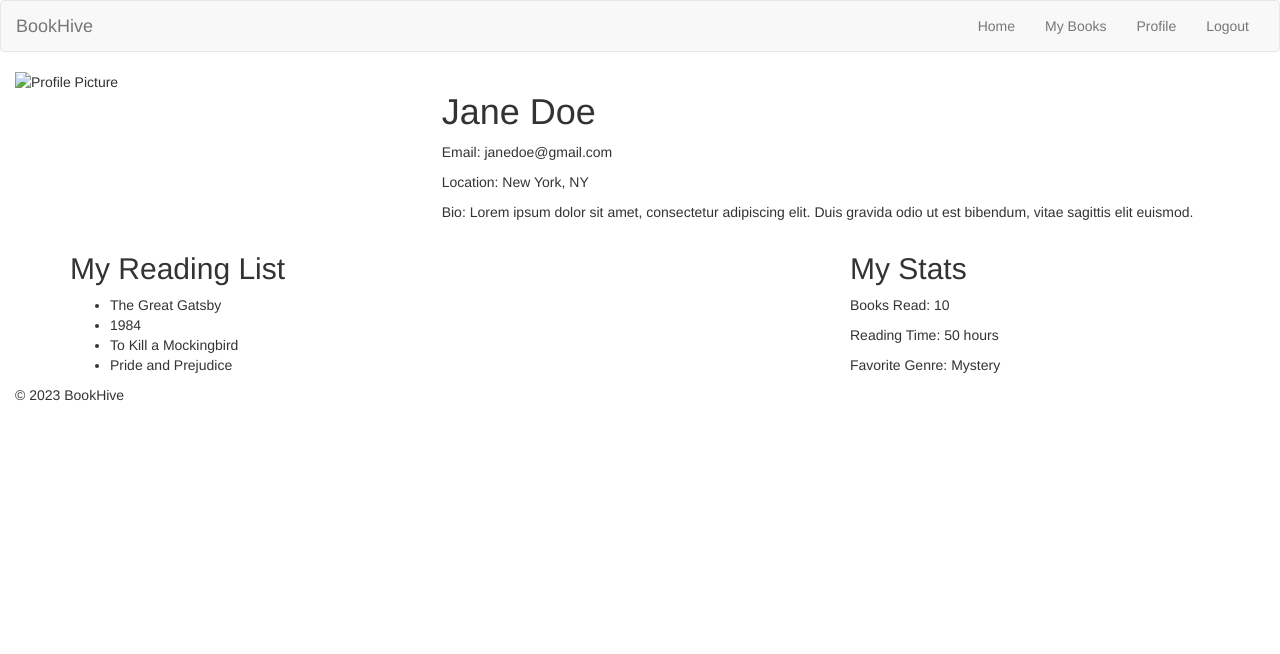
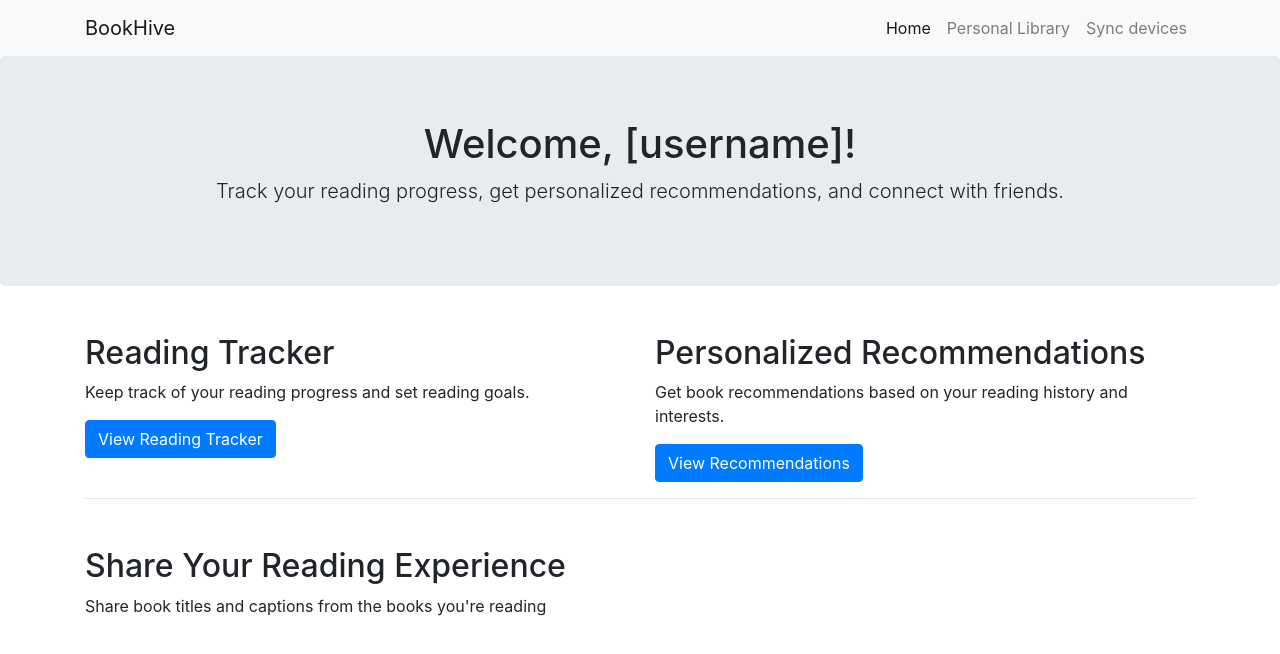
Before and after one commit to kenmillionaire/BookHive, a plain HTML site: page profile.html in a window 1280 px wide. Drawn offline with nearby package versions, Linux system fonts and the light colour scheme.

```diff
--- a/profile.html
+++ b/profile.html
@@ -1,85 +1,70 @@
 <!DOCTYPE html>
-<html>
+<html lang="en">
 
 <head>
-  <title>BookHive - Profile Page</title>
+  <meta charset="UTF-8">
+  <meta name="viewport" content="width=device-width, initial-scale=1.0">
+  <title>BookHive - Profile</title>
   <!-- Bootstrap CSS -->
-  <link rel="stylesheet" href="https://maxcdn.bootstrapcdn.com/bootstrap/3.3.7/css/bootstrap.min.css">
-  <!-- Custom CSS -->
-  <link rel="stylesheet" href="style.css">
+  <link rel="stylesheet" href="https://maxcdn.bootstrapcdn.com/bootstrap/4.5.2/css/bootstrap.min.css">
+  <!-- Font Awesome -->
+  <link rel="stylesheet" href="https://cdnjs.cloudflare.com/ajax/libs/font-awesome/5.15.1/css/all.min.css"
+    integrity="sha512-pP+5nf5dXig6D5hOYGN2gxzHFTSxMN2uWfL8yvUmh4pHjGd3qWUKf8pevB1r7ZOwqy3qf7gNtT/X+V7sR9Zug=="
+    crossorigin="anonymous" referrerpolicy="no-referrer" />
 </head>
 
 <body>
-  <!-- Navigation bar -->
-  <nav class="navbar navbar-default">
-    <div class="container-fluid">
-      <div class="navbar-header">
-        <button type="button" class="navbar-toggle collapsed" data-toggle="collapse" data-target="#navbar-collapse">
-          <span class="sr-only">Toggle navigation</span>
-          <span class="icon-bar"></span>
-          <span class="icon-bar"></span>
-          <span class="icon-bar"></span>
-        </button>
-        <a class="navbar-brand" href="#">BookHive</a>
-      </div>
-      <div class="collapse navbar-collapse" id="navbar-collapse">
-        <ul class="nav navbar-nav navbar-right">
-          <li><a href="#">Home</a></li>
-          <li><a href="#">My Books</a></li>
-          <li><a href="#">Profile</a></li>
-          <li><a href="#">Logout</a></li>
+
+  <!-- Navigation -->
+  <nav class="navbar navbar-expand-lg navbar-light bg-light">
+    <div class="container">
+      <a class="navbar-brand" href="#">BookHive</a>
+      <button class="navbar-toggler" type="button" data-toggle="collapse" data-target="#navbarNav"
+        aria-controls="navbarNav" aria-expanded="false" aria-label="Toggle navigation">
+        <span class="navbar-toggler-icon"></span>
+      </button>
+      <div class="collapse navbar-collapse" id="navbarNav">
+        <ul class="navbar-nav ml-auto">
+          <li class="nav-item active">
+            <a class="nav-link" href="/BookHive/index.html">Home</a>
+          </li>
+          <li class="nav-item">
+            <a class="nav-link" href="/BookHive/pLibray.html">Personal Library</a>
+          </li>
+          <li class="nav-item">
+            <a class="nav-link" href="#">Sync devices</a>
+          </li>
         </ul>
       </div>
     </div>
   </nav>
 
-  <!-- Profile header -->
-  <div class="container-fluid profile-header">
+  <!-- Hero Section -->
+  <section class="jumbotron text-center">
+    <div class="container">
+      <h1>Welcome, [username]!</h1>
+      <p class="lead">Track your reading progress, get personalized recommendations, and connect with friends.</p>
+    </div>
+  </section>
+
+  <!-- Main Content -->
+  <div class="container my-5">
     <div class="row">
-      <div class="col-md-4">
-        <img src="profile-pic.jpg" alt="Profile Picture" class="img-responsive">
+      <div class="col-md-6">
+        <h2>Reading Tracker</h2>
+        <p>Keep track of your reading progress and set reading goals.</p>
+        <a href="#" class="btn btn-primary">View Reading Tracker</a>
       </div>
-      <div class="col-md-8">
-        <h1>Jane Doe</h1>
-        <p>Email: janedoe@gmail.com</p>
-        <p>Location: New York, NY</p>
-        <p>Bio: Lorem ipsum dolor sit amet, consectetur adipiscing elit. Duis gravida odio ut est bibendum, vitae
-          sagittis elit euismod.</p>
+      <div class="col-md-6">
+        <h2>Personalized Recommendations</h2>
+        <p>Get book recommendations based on your reading history and interests.</p>
+        <a href="#" class="btn btn-primary">View Recommendations</a>
       </div>
     </div>
-  </div>
 
-  <!-- Profile content -->
-  <div class="container profile-content">
-    <div class="row">
-      <div class="col-md-8">
-        <h2>My Reading List</h2>
-        <ul>
-          <li>The Great Gatsby</li>
-          <li>1984</li>
-          <li>To Kill a Mockingbird</li>
-          <li>Pride and Prejudice</li>
-        </ul>
-      </div>
-      <div class="col-md-4">
-        <h2>My Stats</h2>
-        <p>Books Read: 10</p>
-        <p>Reading Time: 50 hours</p>
-        <p>Favorite Genre: Mystery</p>
-      </div>
-    </div>
-  </div>
+    <hr>
 
-  <!-- Footer -->
-  <footer class="footer">
-    <div class="container-fluid">
-      <p>&copy; 2023 BookHive</p>
-    </div>
-  </footer>
-
-  <!-- jQuery and Bootstrap JS -->
-  <script src="https://code.jquery.com/jquery-3.3.1.min.js"></script>
-  <script src="https://maxcdn.bootstrapcdn.com/bootstrap/3.3.7/js/bootstrap.min.js"></script>
-</body>
-
-</html>
+    <div class="row my-5">
+      <div class="col-md-12">
+        <h2>Share Your Reading Experience</h2>
+        <p>Share book titles and captions from the books you're reading
```
Also changed, not shown: index.html (+11 -14 lines), pLibray.html (added, +66 -0 lines).
